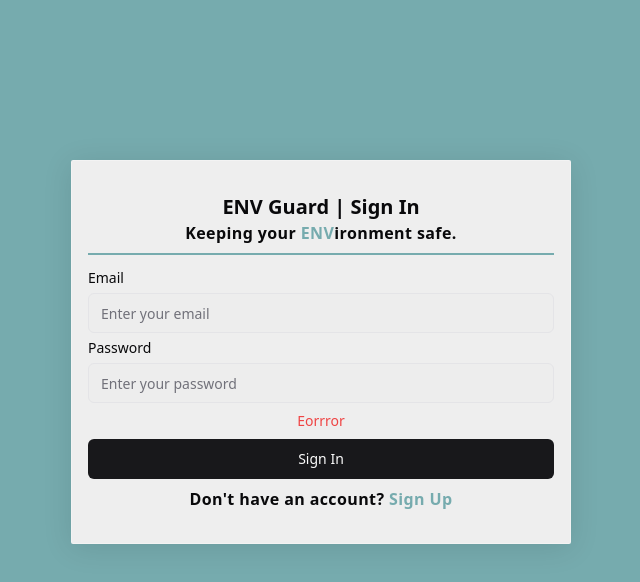
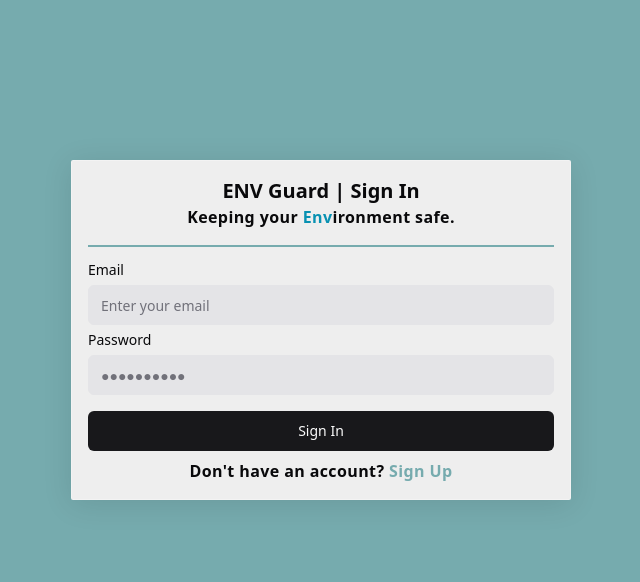
Before and after one commit to mmvergara/env-guard, a React (Vite) app: page / in a window 1280 px wide. Shown: the top 582 px of the page, without its empty margins (319-959 px from the left). Built offline with nearby package versions, Linux system fonts and the light colour scheme; no server answers.

Commit message:
Add toast notifications and error handling

```diff
--- a/src/pages/index.tsx
+++ b/src/pages/index.tsx
@@ -1,11 +1,13 @@
 import { Button } from "@/components/ui/button";
 import { Input } from "@/components/ui/input";
 import { Label } from "@/components/ui/label";
+import { useToast } from "@/components/ui/use-toast";
 import { signInSchema, signUpSchema } from "@/lib/schemas";
 import { supabase } from "@/lib/supabase";
 import { useState } from "react";
 
 const IndexPage = () => {
+  const { toast } = useToast();
   const [isLoading, setIsLoading] = useState(false);
   const [isSignIn, setIsLogin] = useState(true);
   const [error, setError] = useState<string | null>(null);
@@ -32,12 +34,20 @@ const IndexPage = () => {
     });
 
     if (error?.issues && error.issues.length > 0) {
-      setError(error.issues[0].message);
+      return setError(error.issues[0].message);
     }
 
-    await supabase.auth.signInWithPassword({
+    const { error: AuthError } = await supabase.auth.signInWithPassword({
       email,
       password,
+    });
+
+    if (AuthError) {
+      return setError(AuthError.message);
+    }
+
+    toast({
+      title: "Logged in successfully",
     });
   };
   const signUp = async () => {
@@ -47,19 +57,25 @@ const IndexPage = () => {
       confirmPassword,
     });
     if (error?.issues && error.issues.length > 0) {
-      setError(error.issues[0].message);
+      return setError(error.issues[0].message);
     }
 
-    await supabase.auth.signUp({
+    const { error: AuthError } = await supabase.auth.signUp({
       email,
       password,
     });
+
+    if (AuthError) {
+      return setError(AuthError.message);
+    }
+
+    toast({
+      title: "Account created successfully",
+      description: "You are now logged in",
+    });
   };
 
-  const handleChangeAuthState = () => {
-    setIsLogin((prev) => !prev);
-  };
-
+  const handleChangeAuthState = () => setIsLogin((prev) => !prev);
   const handleInputChange = (e: React.ChangeEvent<HTMLInputElement>) => {
     setFormValues((prev) => ({ ...prev, [e.target.name]: e.target.value }));
   };
@@ -67,15 +83,15 @@ const IndexPage = () => {
   return (
     <main className="bg-blueMain h-[100vh] justify-center  flex">
       <form
-        className="bg-greyMain p-4 py-8 mx-2 w-full max-w-[500px] h-fit mt-[20vh] flex flex-col glass gap-2"
+        className="bg-greyMain p-4  mx-2 w-full max-w-[500px] h-fit mt-[20vh] flex flex-col glass gap-2"
         onSubmit={handleFormSubmit}
       >
-        <div className="flex flex-col">
+        <div className="flex flex-col pb-2">
           <h1 className="font-bold text-xl text-center">
             ENV Guard | {isSignIn ? " Sign In" : " Sign Up"}
           </h1>
           <p className="font-semibold text-center tracking-wide ">
-            Keeping your <span className="text-blueMain">ENV</span>
+            Keeping your <span className="text-cyan-600 font-bold">Env</span>
             ironment safe.
           </p>
         </div>
@@ -83,15 +99,18 @@ const IndexPage = () => {
         <Label htmlFor="email">Email</Label>
         <Input
           placeholder="Enter your email"
+          type="email"
           name="email"
+          className="bg-zinc-200"
           value={email}
           onChange={handleInputChange}
         />
         <Label htmlFor="password">Password</Label>
         <Input
-          placeholder="Enter your password"
+          placeholder="●●●●●●●●●●"
           type="password"
           name="password"
+          className="bg-zinc-200"
           value={password}
           onChange={handleInputChange}
         />
@@ -99,16 +118,17 @@ const IndexPage = () => {
           <>
             <Label htmlFor="confirmPassword">Confirm Password</Label>
             <Input
-              placeholder="Enter your password"
+              placeholder="●●●●●●●●●●"
               type="password"
               name="confirmPassword"
+              className="bg-zinc-200"
               value={confirmPassword}
               onChange={handleInputChange}
             />
           </>
         )}
-        <p className="text-red-500 text-center text-sm">Eorrror</p>
-        <Button type="submit"  disabled={isLoading}>
+        <p className="text-red-500 text-center text-sm">{error}</p>
+        <Button type="submit" disabled={isLoading}>
           {isSignIn ? " Sign In" : " Sign Up"}
         </Button>
         <p className="text-center text-md font-semibold tracking-wide">
```
